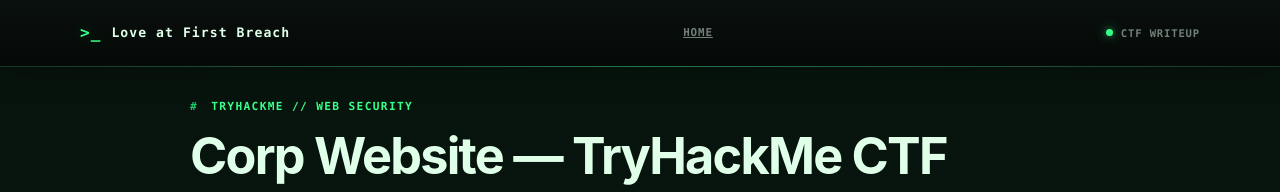
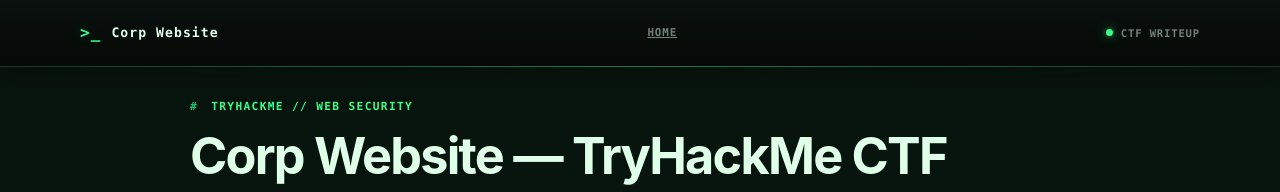
Before and after one commit to anurag-rvnkr1/Corp-Website-TryHackMe-Walkthrough, a Jekyll site: the page built from docs/index.md, in a window 1280 px wide. Shown: the top 192 px of the page. Built offline with Jekyll 4.4.1, drawn with Linux system fonts in a browser that asks for light colours.

Commit message:
Update portfolio brand text to 'Corp Website'

```diff
--- a/docs/_layouts/default.html
+++ b/docs/_layouts/default.html
@@ -200,7 +200,7 @@
         </span>
 
         <span class="portfolio-brand-text">
-          Love at First Breach
+          Corp Website
         </span>
 
       </a>
```
